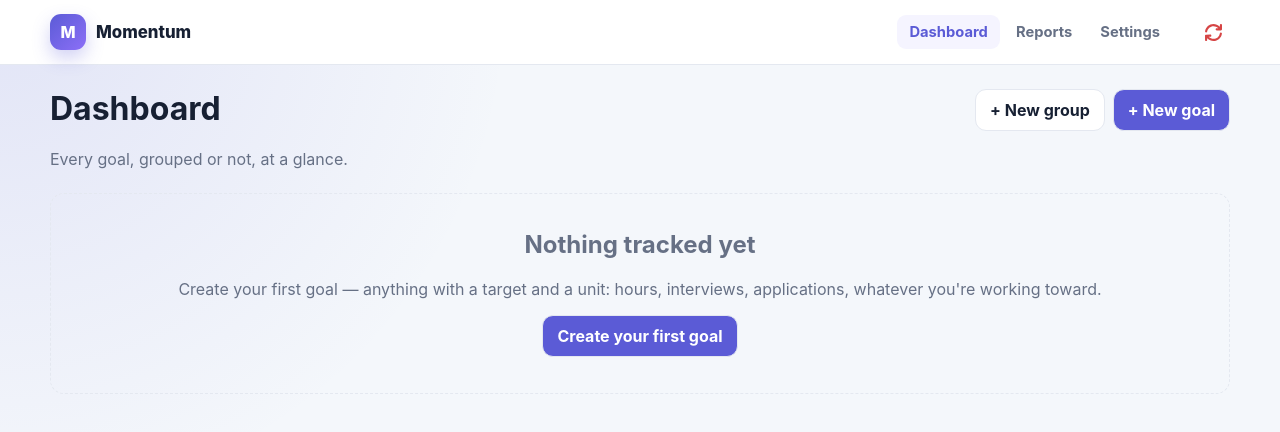
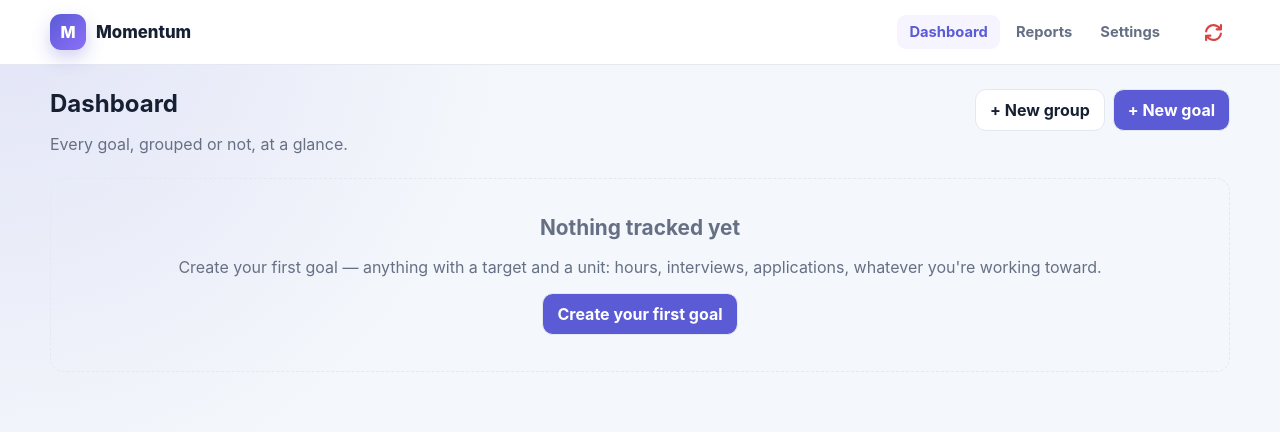
Before and after one commit to st-algernon/momentum, an Angular app: page / in a window 1280 px wide. Shown: the top 432 px of the page. Built offline with nearby package versions, Linux system fonts and the light colour scheme.

Commit message:
fix: heading sizes

```diff
--- a/src/app/components/group-section/group-section.component.css
+++ b/src/app/components/group-section/group-section.component.css
@@ -20,7 +20,6 @@
 
 .group-section h3 {
   margin: 0 0 2px;
-  font-size: 1.05rem;
 }
 
 .group-section-meta {
--- a/src/app/pages/goal-detail-page/goal-detail-page.component.css
+++ b/src/app/pages/goal-detail-page/goal-detail-page.component.css
@@ -43,7 +43,6 @@
 }
 
 .detail-head h1 {
-  font-size: 1.4rem;
   margin: 0;
 }
 
--- a/src/app/pages/reports-page/reports-page.component.css
+++ b/src/app/pages/reports-page/reports-page.component.css
@@ -85,7 +85,6 @@
 }
 
 .report-title {
-  font-size: 1.5rem;
   font-weight: 800;
   margin: 0 0 24px;
   text-align: center;
--- a/src/styles.css
+++ b/src/styles.css
@@ -45,6 +45,18 @@ h2,
 h3,
 p {
   margin-top: 0;
+}
+
+h1 {
+  font-size: 1.5rem;
+}
+
+h2 {
+  font-size: 1.3rem;
+}
+
+h3 {
+  font-size: 1.05rem;
 }
 
 a {
```
